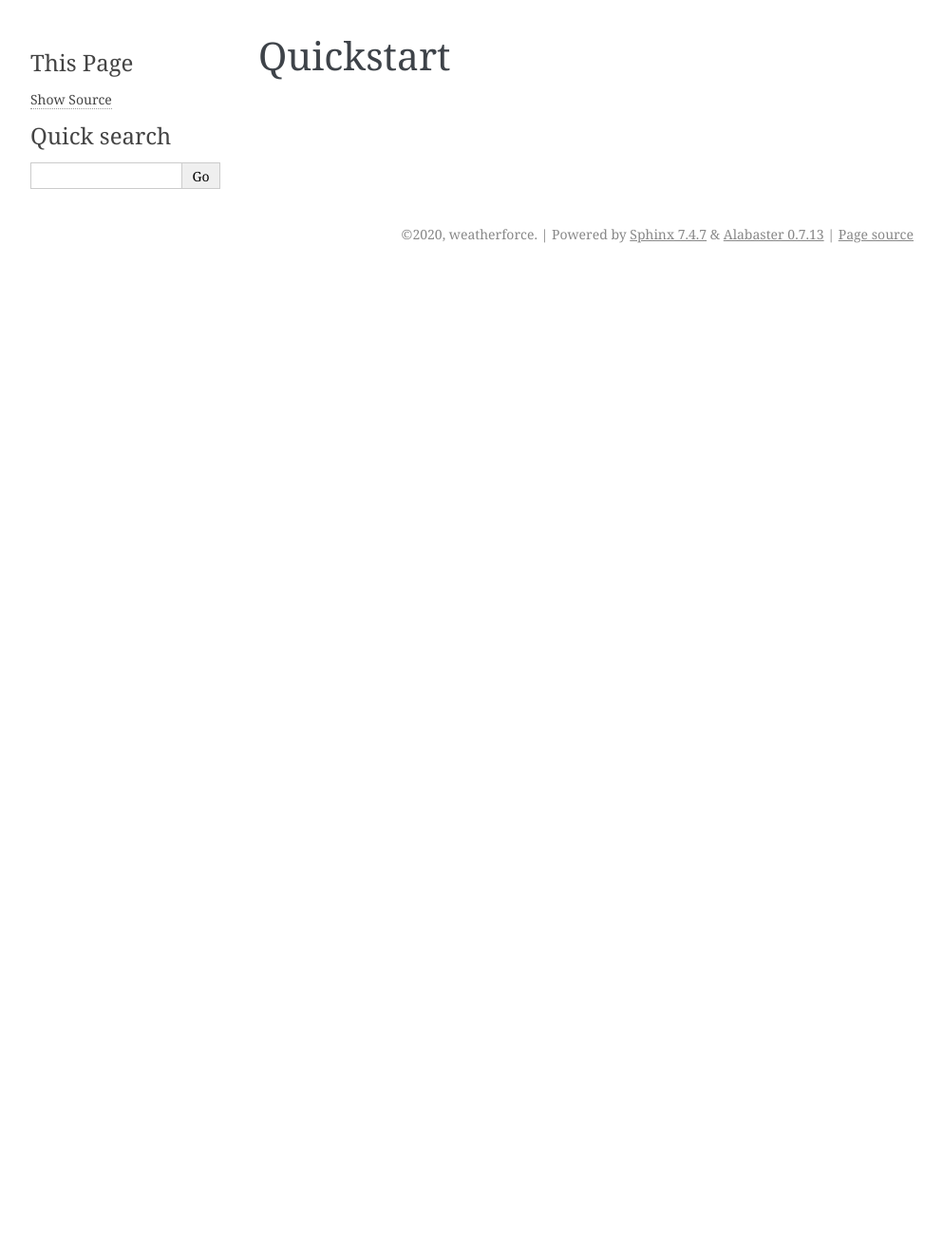
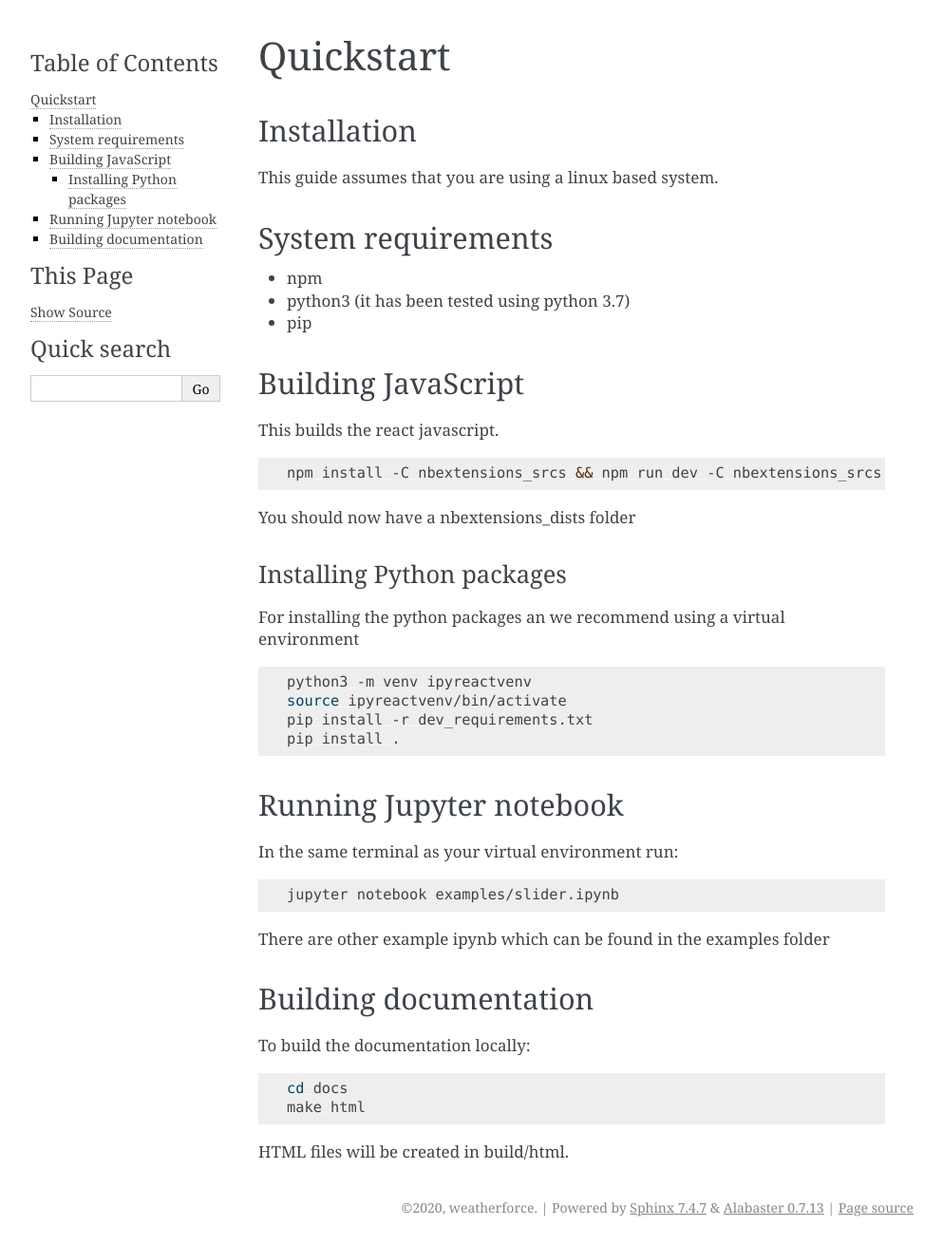
Before and after one commit to weatherforce/ipyreact, a Sphinx documentation site: the page built from docs/source/quickstart.md, in a window 1280 px wide. Shown: the whole page at 95% size, without its empty margins (148-1141 px from the left). Built offline with Sphinx 7.4.7, drawn with Linux system fonts in a browser that asks for light colours; pages that are not in the unit, such as notebooks, are missing from menus; before the commit the page ends 900 px from its top, so only the background shows below that.

Commit message:
Update quickstart guide

````diff
--- a/docs/source/quickstart.md
+++ b/docs/source/quickstart.md
@@ -1 +1,45 @@
 # Quickstart
+
+## Installation
+This guide assumes that you are using a linux based system.
+
+## System requirements
+- npm
+- python3 (it has been tested using python 3.7)
+- pip
+
+## Building JavaScript
+This builds the react javascript.
+
+```bash
+npm install -C nbextensions_srcs && npm run dev -C nbextensions_srcs
+```
+You should now have a nbextensions_dists folder
+
+### Installing Python packages
+For installing the python packages an we recommend using a virtual environment
+```bash
+python3 -m venv ipyreactvenv
+source ipyreactvenv/bin/activate
+pip install -r dev_requirements.txt
+pip install .
+```
+
+## Running Jupyter notebook
+In the same terminal as your virtual environment run:
+
+```bash
+jupyter notebook examples/slider.ipynb
+```
+
+There are other example ipynb which can be found in the examples folder
+## Building documentation
+
+To build the documentation locally:
+
+```bash
+cd docs
+make html
+```
+
+HTML files will be created in build/html.
````
